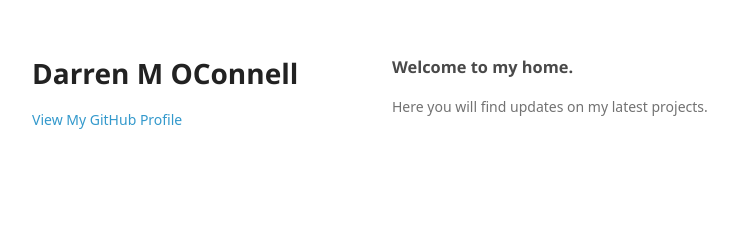
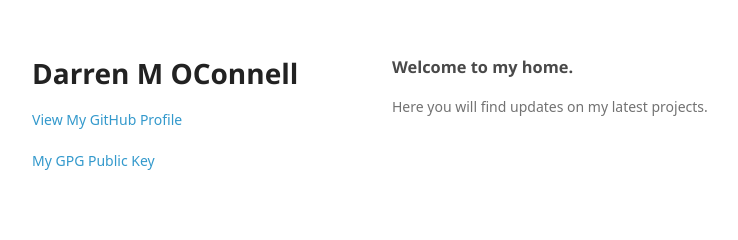
Before and after one commit to Darren-OConnell/Darren-OConnell, a plain HTML site: page index.html in a window 1280 px wide. Shown: the top 240 px of the page, without its empty margins (178-916 px from the left). Drawn offline with Linux system fonts and the light colour scheme; a web font is replaced by a local one.

Commit message:
Update index.html

```diff
--- a/index.html
+++ b/index.html
@@ -18,6 +18,7 @@
         <h1>Darren M OConnell</h1>
         <p></p>
         <p class="view"><a href="https://github.com/DarrenMOConnell">View My GitHub Profile</a><br />
+        <p class="view"><a href="./gpg/doconnell.asc">My GPG Public Key</a><br />
 
 
       </header>
```
